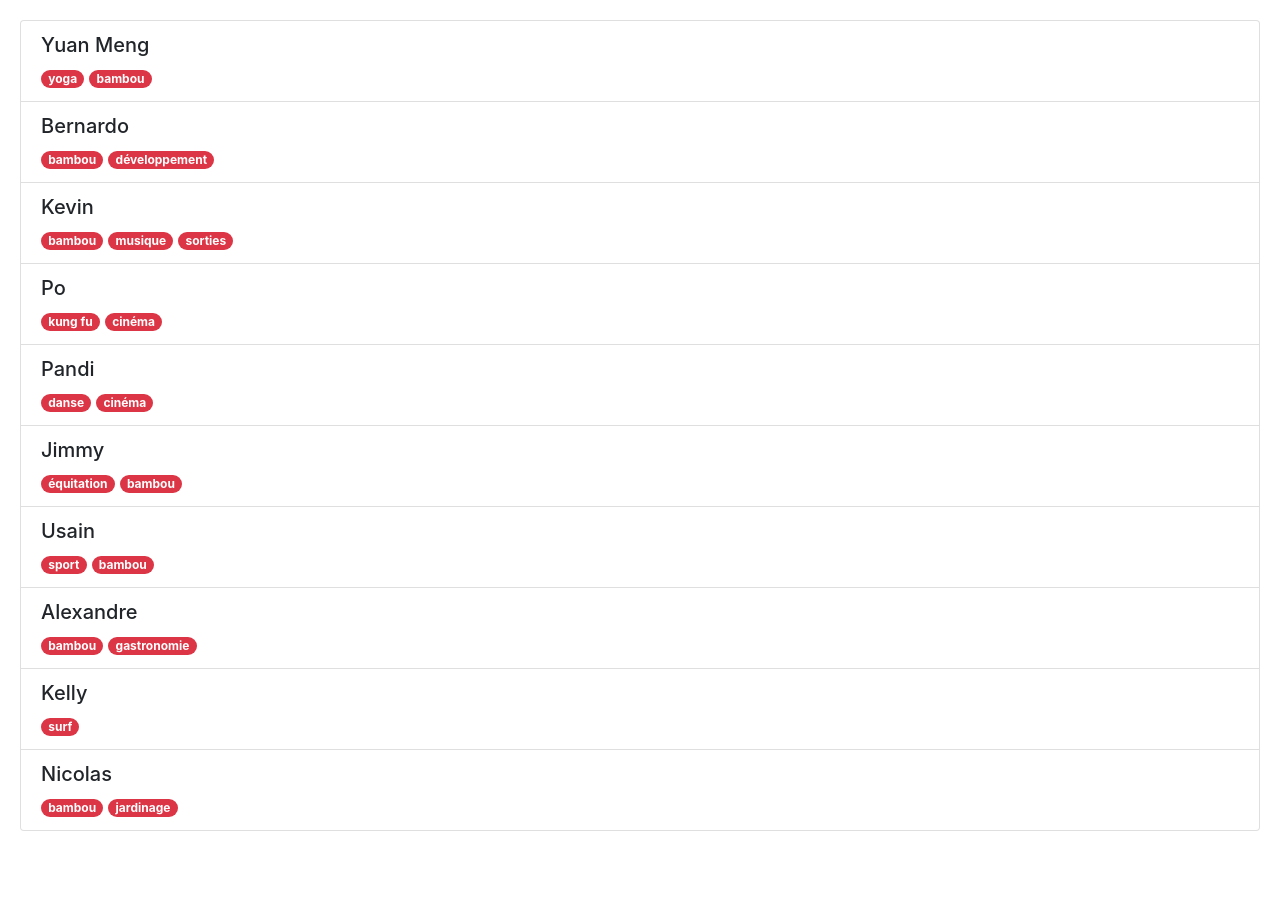
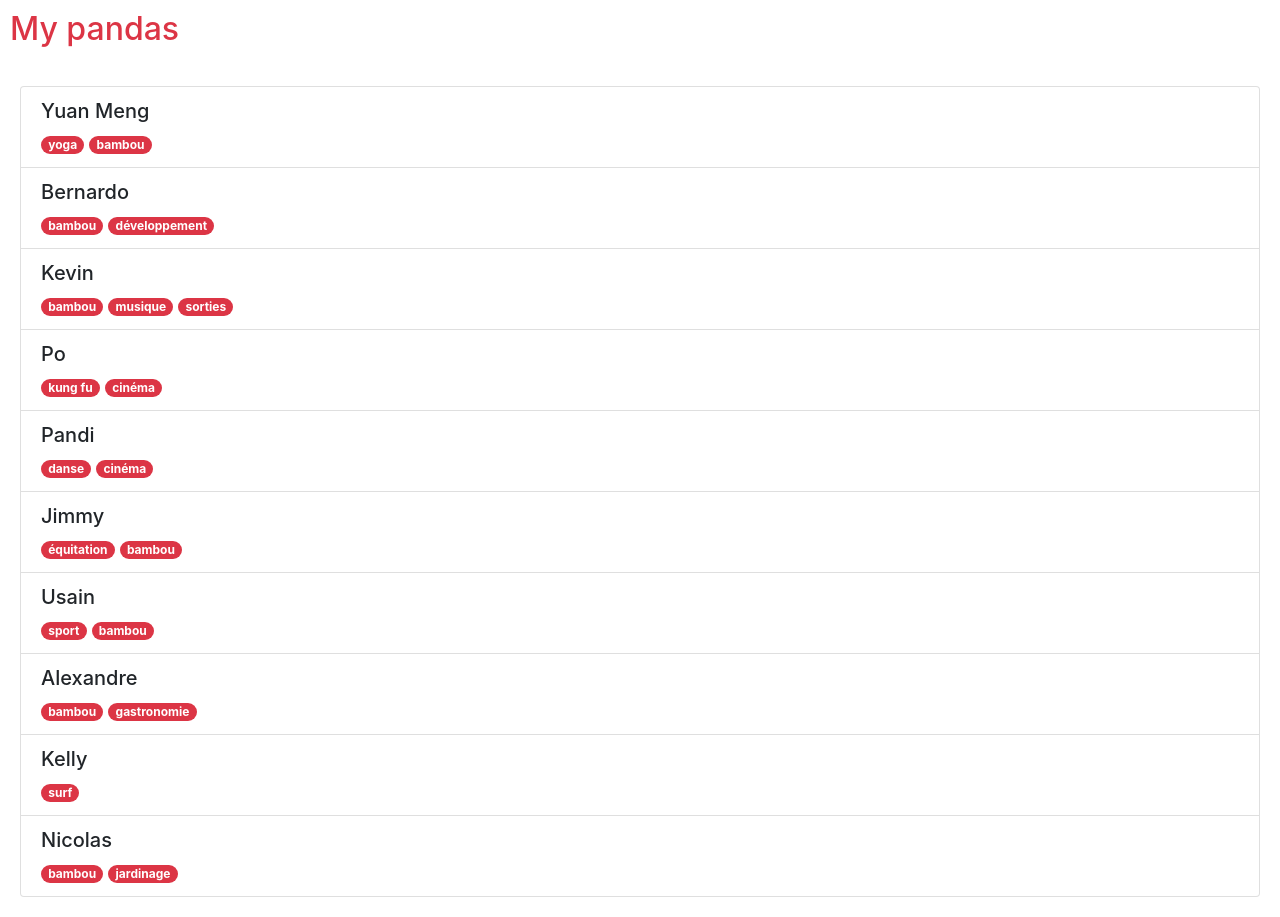
Before and after one commit to chawax/my-pandas, a React (Create React App) app: page / in a window 1280 px wide. Before the commit the page ends 851 px from the top, so only its background shows below. Built offline with nearby package versions, Linux system fonts and the light colour scheme; data requests are answered from the project's data file.

Commit message:
Intégration du composant Router

```diff
--- a/src/App.tsx
+++ b/src/App.tsx
@@ -1,13 +1,21 @@
 import React from 'react';
 import { Provider } from 'react-redux';
+import { BrowserRouter as Router, Route } from 'react-router-dom';
 import './App.css';
+import PandaDetailsPage from './containers/PandaDetailsPage';
 import PandasListPage from './containers/PandasListPage';
 import store from './redux/store';
 
 const App: React.FC = () => {
   return (
     <Provider store={store}>
-      <PandasListPage />
+      <h2 className="text-danger" style={{ padding: 10 }}>
+        My pandas
+      </h2>
+      <Router>
+        <Route path="/" exact component={PandasListPage} />
+        <Route path="/pandas/:id" component={PandaDetailsPage} />
+      </Router>
     </Provider>
   );
 };
```
